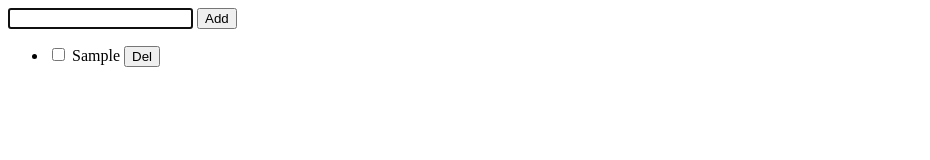
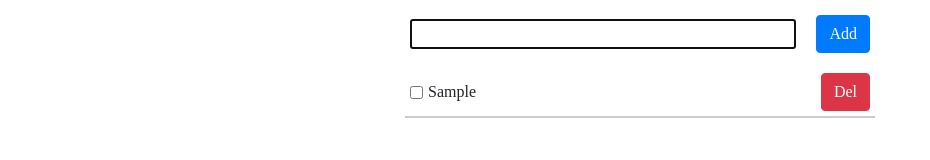
Before and after one commit to calvuscaput/todo-list, a website built with webpack: page src/index.html in a window 1280 px wide. Both pictures are taken after typing "Sample" into the empty fields and a click on the button "Add". Shown: the whole page, without its empty margins (0-930 px from the left). Built offline with nearby package versions, Linux system fonts and the light colour scheme.

Commit message:
Стилизация и небольшой реворк Main

```diff
--- a/package.json
+++ b/package.json
@@ -34,6 +34,7 @@
     "webpack-dev-server": "^3.1.10"
   },
   "dependencies": {
+    "bootstrap": "^4.1.3",
     "webpack-md5-hash": "0.0.6"
   }
 }
--- a/src/Modules/Main.js
+++ b/src/Modules/Main.js
@@ -3,70 +3,64 @@ class Main {
   constructor(selector){
     let btnAdd = document.querySelector(selector);
     btnAdd.addEventListener('click', () => this._addTaskElement());
+    let addTaskForm = document.querySelector('.add-task__input');
+    addTaskForm.addEventListener('keypress', (event) => this._enterHandler(event));
     this.remote = new Remote();
     this.tasks = this.remote.getTasks();
     this.updateList();
   }
-
+  //Отслеживание нажания клавиши Enter во время ввода текста
+  _enterHandler(e) {
+    e.key == 'Enter' ? this._addTaskElement() : () => {};
+  }
+  //Отслеживание checkbox
+  _checkHandler(e){
+    let target = e.target;
+    if (target.className != 'task__check' ) return;
+    //this._checkHandler(target);
+    let taskText = target.nextElementSibling.innerText;
+    this.tasks[this.tasks.findIndex(task => task.text === taskText)].check = target.checked;
+    this.remote.setTasks(this.tasks)
+  }
+  //Получение текста новой задачи
+  _getNewTaskText() {
+    let inputElement = document.querySelector('.add-task__input');
+    let retValue = inputElement.value;
+    inputElement.value = '';
+    inputElement.focus();
+    return retValue;
+  }
+  //Создание нового эемента DOM
   _createTaskElement(taskText, checked) {
     let done = null;
     if (checked) done = 'checked';
     let inner =  `
       <input class="task__check" type="checkbox" ${done} name="tasck-check" id="task-check">
       <span class="task__text">${taskText}</span>
-      <button class="task__delete">Del</button>
+      <button class="task__delete btn btn-danger">Del</button>
             `
     let taskElement = document.createElement('li');
     taskElement.innerHTML = inner;
     taskElement.classList.add('task');
-    taskElement.addEventListener('click', (e) => this._checkListener(e));
+    taskElement.addEventListener('click', (e) => this._checkHandler(e));
     taskElement.querySelector('.task__delete').addEventListener('click', () => {this._deleteTaskElement(taskText)}, false);
     return taskElement;
   }
-
-  //Добавляет таск в лист
-  _addTask(taskText, checked) {
-    this.tasks.push({text: taskText, check: checked})
+  //Добавление нового элемента в DOM
+  _addTaskElement() {
+    this.tasks.push({text: this._getNewTaskText(), checked: false})
+    this.updateList(() => this.remote.setTasks(this.tasks));
   }
-
-  _deleteTask(text) {
+  //Удаление элемента из DOM
+  _deleteTaskElement(text) {
     this.tasks.splice(this.tasks.findIndex(task => task.text === text), 1);
-  }
-
-  _deleteTaskElement(index) {
-    this._deleteTask(index);
     this.updateList(() => this.remote.setTasks(this.tasks));
 
   }
-
-  _addTaskElement() {
-      this._addTask(this._getNewTaskText())
-     this.updateList(() => this.remote.setTasks(this.tasks));
-  }
-
-
-  _getNewTaskText() {
-    let inputElement = document.querySelector('.add_task__input');
-    let retValue = inputElement.value;
-    inputElement.value = '';
-    inputElement.focus();
-    return retValue;
-  }
-  _checkListener(e){
-    let target = e.target;
-    if (target.className != 'task__check' ) return;
-    this._checkHandler(target);
-  }
-  _checkHandler(node) {
-    let taskText = node.nextElementSibling.innerText;
-    this.tasks[this.tasks.findIndex(task => task.text === taskText)].check = node.checked;
-    this.remote.setTasks(this.tasks)
-
-  }
+  //Обновление элемента с заданиями
   updateList(remoteCallback) {
     let f = remoteCallback || (() => {});
     let listElement = document.querySelector('.task-list');
-    listElement;
     listElement.innerHTML = '';
     this.tasks.map((task) => {
       let taskElement = this._createTaskElement(task.text, task.check);
--- a/src/index.html
+++ b/src/index.html
@@ -1,5 +1,6 @@
 <!DOCTYPE html>
 <html lang="en">
+
 <head>
   <meta charset="UTF-8">
   <meta name="viewport" content="width=device-width, initial-scale=1.0">
@@ -7,13 +8,17 @@
   <title>Document</title>
   <link rel="stylesheet" href="<%=htmlWebpackPlugin.files.chunks.main.css %>">
 </head>
+
 <body>
+  <div class="container">
     <div class="add-task">
-        <input type="text" class="add_task__input">
-        <button class="add-task__btn">Add</button>
+      <input type="text" class="add-task__input">
+      <button class="btn btn-primary add-task__btn">Add</button>
     </div>
     <ul class="task-list">
     </ul>
+  </div>
   <script src="<%= htmlWebpackPlugin.files.chunks.main.entry %>"></script>
 </body>
+
 </html>
--- a/src/index.js
+++ b/src/index.js
@@ -1,2 +1,4 @@
 import Main from './Modules/Main';
+import 'bootstrap/dist/css/bootstrap.min.css';
+import './sass/main.sass';
 new Main('.add-task__btn');
--- /dev/null
+++ b/src/sass/_reset.sass
@@ -0,0 +1,32 @@
+html, body, div, span, applet, object, iframe, h1, h2, h3, h4, h5, h6, p, blockquote, pre, a, abbr, acronym, address, big, cite, code, del, dfn, em, img, ins, kbd, q, s, samp, small, strike, strong, sub, sup, tt, var, b, u, i, center, dl, dt, dd, ol, ul, li, fieldset, form, label, legend, table, caption, tbody, tfoot, thead, tr, th, td, article, aside, canvas, details, embed, figure, figcaption, footer, header, hgroup, menu, nav, output, ruby, section, summary, time, mark, audio, video
+	margin: 0
+	padding: 0
+	border: 0
+	font-size: 100%
+	font: inherit
+	vertical-align: baseline
+
+/* HTML5 display-role reset for older browsers */
+article, aside, details, figcaption, figure, footer, header, hgroup, menu, nav, section
+	display: block
+
+body
+	line-height: 1
+
+ol, ul
+	list-style: none
+
+blockquote, q
+	quotes: none
+
+blockquote:before, blockquote:after, q:before, q:after
+	content: ''
+	content: none
+
+table
+	border-collapse: collapse
+	border-spacing: 0
+*
+	box-sizing: border-box
+button
+	outline: none
--- /dev/null
+++ b/src/sass/elements/_add-task.sass
@@ -0,0 +1,11 @@
+.add-task
+    display: flex
+    align-items: center
+    justify-content: space-between
+    margin-bottom: 10px
+    padding: 5px
+    &__input
+        flex: 1 0 auto
+        margin-right: 20px
+        height: 30px
+        width: 0px
--- /dev/null
+++ b/src/sass/elements/_container.sass
@@ -0,0 +1,3 @@
+.container
+    max-width: 500px
+    margin: 10px auto
--- /dev/null
+++ b/src/sass/elements/_task.sass
@@ -0,0 +1,14 @@
+.task
+    display: flex
+    align-items: center
+    justify-content: space-between
+    margin-bottom: 5px
+    border-bottom: 2px solid #cccccc
+    padding: 5px
+    &:last-child
+        margin-bottom: 0
+    &__text
+        display: inline-block
+        text-align: left
+        flex: 1 0 50%
+        margin-left: 5px
--- /dev/null
+++ b/src/sass/main.sass
@@ -0,0 +1,4 @@
+@import _reset
+@import elements/container
+@import elements/task
+@import elements/add-task
```
Also changed, not shown: 1 other file. Lines whose indentation alone changed are shown as unchanged.
